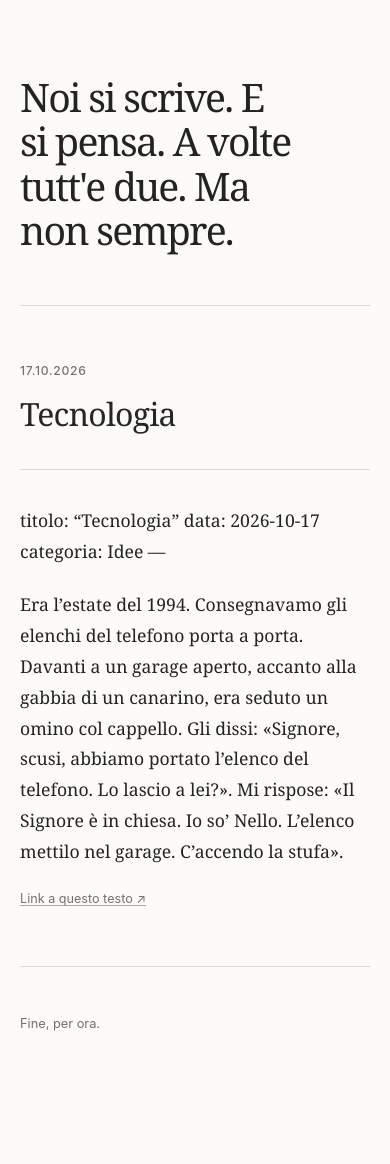
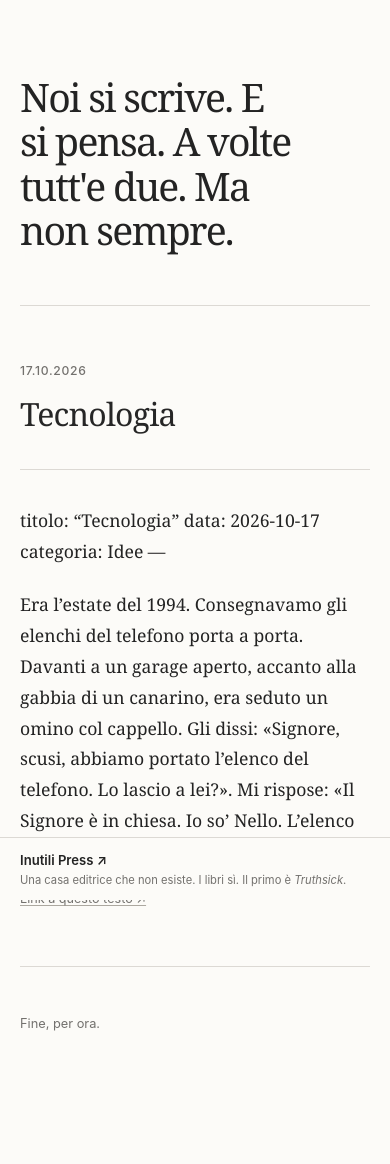
Before and after one commit to simoneseverini/tinchetanche, a Jekyll site: the page built from index.html, in a window 390 px wide. Built offline with Jekyll 4.4.1, drawn with Linux system fonts in a browser that asks for light colours; before the commit the page ends 1076 px from its top, so only the background shows below that.

Commit message:
Add files via upload

```diff
--- a/index.html
+++ b/index.html
@@ -13,6 +13,11 @@ layout: null
 </head>
 <body>
   <a class="skip-link" href="#scritti">Vai agli scritti</a>
+  <!-- Inutili Press: discreta nota editoriale, sempre visibile durante la lettura. -->
+  <aside class="imprint-note" aria-label="La casa editrice Inutili Press">
+    <a class="imprint-note__link" href="https://inutilipress.com/" rel="external">Inutili Press <span aria-hidden="true">↗</span></a>
+    <p>Una casa editrice che non esiste. I libri sì. Il primo è <em>Truthsick</em>.</p>
+  </aside>
   <main class="page">
     <header class="masthead">
       <h1>Noi si scrive. E si pensa. A volte tutt'e due. Ma non sempre.</h1>
--- a/style.css
+++ b/style.css
@@ -27,6 +27,63 @@ body {
   letter-spacing: -0.045em;
   font-weight: 400;
   text-wrap: balance;
+}
+
+/* Inutili Press: fixed editorial note outside the reading column.
+   On narrower screens it becomes a thin fixed bottom strip. */
+.imprint-note {
+  position: fixed;
+  z-index: 10;
+  top: 145px;
+  right: max(28px, calc((100vw - 1400px) / 2));
+  width: 190px;
+  padding: 2px 0 2px 17px;
+  border-left: 1px solid var(--line);
+  background: var(--paper);
+  font-family: -apple-system, BlinkMacSystemFont, 'Segoe UI', sans-serif;
+}
+.imprint-note__link {
+  color: var(--ink);
+  font-size: .88rem;
+  font-weight: 600;
+  text-decoration: none;
+  text-underline-offset: 4px;
+}
+.imprint-note__link:hover, .imprint-note__link:focus-visible { text-decoration: underline; }
+.imprint-note p {
+  margin: 10px 0 0;
+  color: var(--muted);
+  font-size: .78rem;
+  line-height: 1.55;
+}
+@media (max-width: 1249px) {
+  body { padding-bottom: 76px; }
+  .imprint-note {
+    top: auto;
+    bottom: 0;
+    right: 0;
+    left: 0;
+    width: 100%;
+    display: flex;
+    align-items: baseline;
+    justify-content: space-between;
+    gap: 14px;
+    padding: 16px max(24px, calc((100vw - 750px) / 2));
+    border-left: 0;
+    border-top: 1px solid var(--line);
+  }
+  .imprint-note__link { white-space: nowrap; }
+  .imprint-note p { margin: 0; font-size: .75rem; }
+}
+@media (max-width: 700px) {
+  body { padding-bottom: 88px; }
+  .imprint-note { display: block; padding: 11px 20px 12px; }
+  .imprint-note__link { font-size: .82rem; }
+  .imprint-note p { margin: 3px 0 0; font-size: .7rem; line-height: 1.45; }
+}
+@media print {
+  .imprint-note { display: none; }
+  body { padding-bottom: 0; }
 }
 
 .feed { padding-top: 6px; }
```
Also changed, not shown: LEGGIMI.txt (added, +28 -0 lines).
